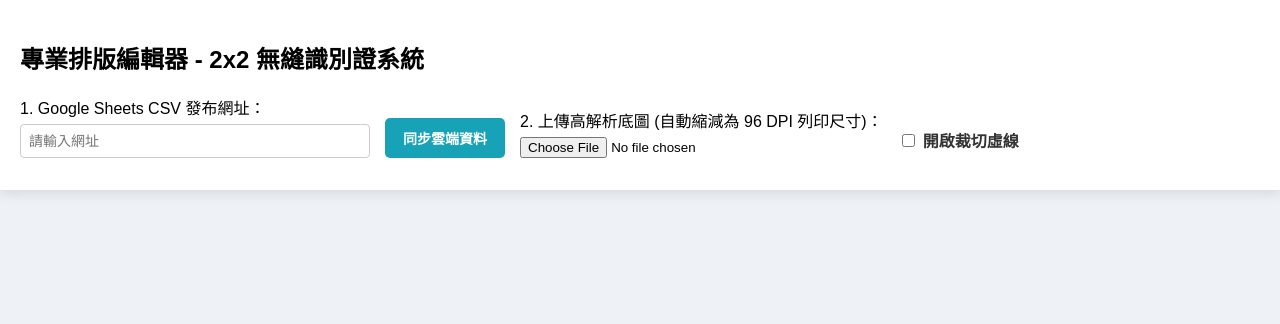
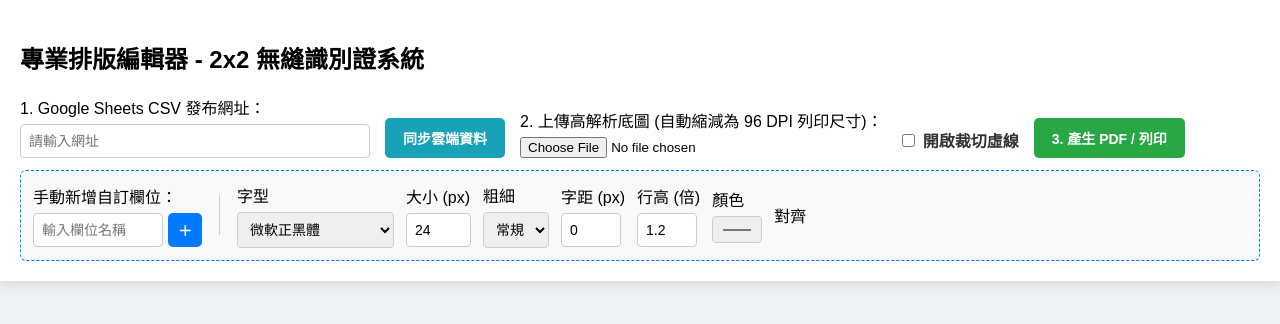
Before and after one commit to aphuang/JSLabs, a plain HTML site: page index.html in a window 1280 px wide. Drawn offline with Linux system fonts and the light colour scheme.

Commit message:
Add files via upload

```diff
--- a/index.html
+++ b/index.html
@@ -3,7 +3,7 @@
 <head>
     <meta charset="UTF-8">
     <meta name="viewport" content="width=device-width, initial-scale=1.0">
-    <title>專業排版編輯器 - 300DPI自動縮減無縫系統</title>
+    <title>專業排版編輯器 - 2x2 無縫識別證系統</title>
     <style>
         body {
             font-family: "Microsoft JhengHei", sans-serif;
@@ -91,9 +91,7 @@
             background-repeat: no-repeat;
             overflow: hidden;
             background-color: #fafafa;
-            width: 85mm;  /* 預設未上傳圖片前的基準尺寸 */
-            height: 54mm;
-            border: 1px dashed #ccc;
+            border: 1px dashed #999999; /* 預設虛線提示框，確保沒上圖也看得到 */
         }
 
         /* 裁切虛線控制樣式 */
@@ -179,4 +177,51 @@
                 <input type="checkbox" id="crop-lines-toggle" onchange="toggleCropLines()">
                 <label for="crop-lines-toggle" style="font-weight: bold; cursor: pointer; color: #333;">開啟裁切虛線</label>
             </div>
-            <button class="btn btn-print" onclick="window.print
+            <button class="btn btn-print" onclick="window.print()">3. 產生 PDF / 列印</button>
+        </div>
+
+        <div class="editor-tools">
+            <div class="input-box">
+                <label>手動新增自訂欄位：</label>
+                <div style="display: flex; gap: 5px;">
+                    <input type="text" id="new-field-key" style="width: 130px;" placeholder="輸入欄位名稱">
+                    <button class="btn" style="padding: 5px 10px;" onclick="addNewField('', true)">＋</button>
+                </div>
+            </div>
+            <div style="border-left: 1px solid #ccc; height: 40px; margin: 0 5px;"></div>
+            <div class="input-box">
+                <label>字型</label>
+                <select id="font-family" onchange="updateSelectedStyle('fontFamily', this.value)">
+                    <option value="'Microsoft JhengHei', sans-serif">微軟正黑體</option>
+                    <option value="'PMingLiU', serif">新細明體</option>
+                    <option value="Arial, sans-serif">Arial</option>
+                    <option value="'Times New Roman', serif">Times New Roman</option>
+                </select>
+            </div>
+            <div class="input-box">
+                <label>大小 (px)</label>
+                <input type="number" id="font-size" value="24" style="width: 65px;" oninput="updateSelectedStyle('fontSize', this.value + 'px')">
+            </div>
+            <div class="input-box">
+                <label>粗細</label>
+                <select id="font-weight" onchange="updateSelectedStyle('fontWeight', this.value)">
+                    <option value="normal">常規</option>
+                    <option value="bold">粗體</option>
+                    <option value="300">細體</option>
+                    <option value="900">極粗</option>
+                </select>
+            </div>
+            <div class="input-box">
+                <label>字距 (px)</label>
+                <input type="number" id="letter-spacing" value="0" style="width: 60px;" oninput="updateSelectedStyle('letterSpacing', this.value + 'px')">
+            </div>
+            <div class="input-box">
+                <label>行高 (倍)</label>
+                <input type="number" id="line-height" value="1.2" step="0.1" style="width: 60px;" oninput="updateSelectedStyle('lineHeight', this.value)">
+            </div>
+            <div class="input-box">
+                <label>顏色</label>
+                <input type="color" id="font-color" onchange="updateSelectedStyle('color', this.value)">
+            </div>
+            <div class="input-box">
+                <label>對齊</label>
```
